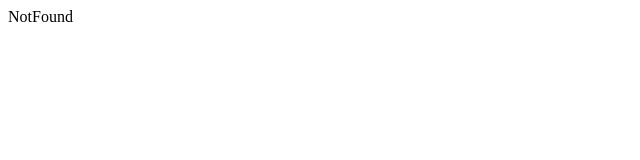
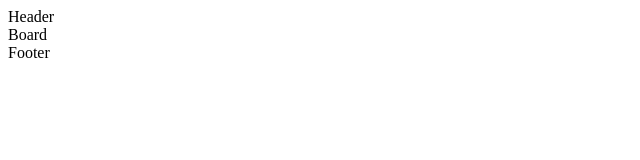
Before and after one commit to alexborisewich/project-management-app, a React (Create React App) app: page /project-management-app/boards/1 in a window 1280 px wide. Shown: the top 160 px of the page, without its empty margins (0-640 px from the left). Built offline with nearby package versions, Linux system fonts and the light colour scheme.

Commit message:
feat: add Board component with route

```diff
--- a/src/components/App/App.tsx
+++ b/src/components/App/App.tsx
@@ -1,7 +1,7 @@
 import React from 'react';
 import { BrowserRouter, Route, Routes } from 'react-router-dom';
 
-import { Layout, MainPage, NotFoundPage, ProfilePage, SignInPage, SignUpPage, WelcomePage } from 'components';
+import { Board, Layout, MainPage, NotFoundPage, ProfilePage, SignInPage, SignUpPage, WelcomePage } from 'components';
 
 const App = () => (
   <BrowserRouter basename='/project-management-app'>
@@ -9,6 +9,7 @@ const App = () => (
       <Route element={<Layout />}>
         <Route path='/' element={<WelcomePage />} />
         <Route path='/boards' element={<MainPage />} />
+        <Route path='/boards/:id' element={<Board />} />
         <Route path='/signup' element={<SignUpPage />} />
         <Route path='/signin' element={<SignInPage />} />
         <Route path='/profile' element={<ProfilePage />} />
--- /dev/null
+++ b/src/components/Board/Board.module.css
@@ -0,0 +1,3 @@
+/* .container {
+
+} */
--- /dev/null
+++ b/src/components/Board/Board.tsx
@@ -0,0 +1,12 @@
+import React from 'react';
+
+import s from './Board.module.css';
+import { BoardProps } from './Board.types';
+
+const Board = ({ dataTestId }: BoardProps) => (
+  <div className={s.container} data-testid={dataTestId}>
+    Board
+  </div>
+);
+
+export default Board;
--- /dev/null
+++ b/src/components/Board/Board.types.ts
@@ -0,0 +1,5 @@
+export type BoardProps = {
+  dataTestId?: string;
+};
+
+export type BoardState = Record<string, never>;
--- /dev/null
+++ b/src/components/Board/index.ts
@@ -0,0 +1 @@
+export { default } from './Board';
--- a/src/components/index.ts
+++ b/src/components/index.ts
@@ -1,4 +1,5 @@
 import App from './App';
+import Board from './Board';
 import Footer from './layout/Footer';
 import Header from './layout/Header';
 import Layout from './layout/Layout';
@@ -10,4 +11,17 @@ import SignInPage from './pages/SignInPage';
 import SignUpPage from './pages/SignUpPage';
 import WelcomePage from './pages/WelcomePage';
 
-export { App, Layout, Header, Footer, Main, WelcomePage, MainPage, SignUpPage, SignInPage, ProfilePage, NotFoundPage };
+export {
+  App,
+  Layout,
+  Header,
+  Footer,
+  Main,
+  WelcomePage,
+  MainPage,
+  SignUpPage,
+  SignInPage,
+  ProfilePage,
+  NotFoundPage,
+  Board,
+};
```
Also changed, not shown: 1 other file (tests, documents, lock files or other folders).
